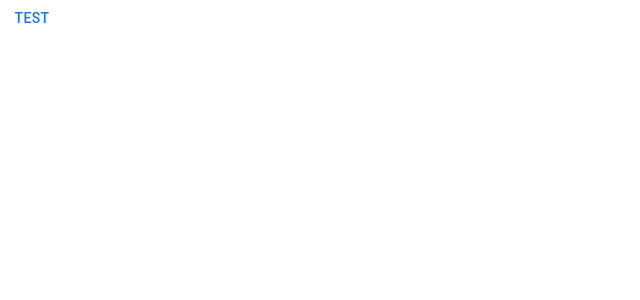
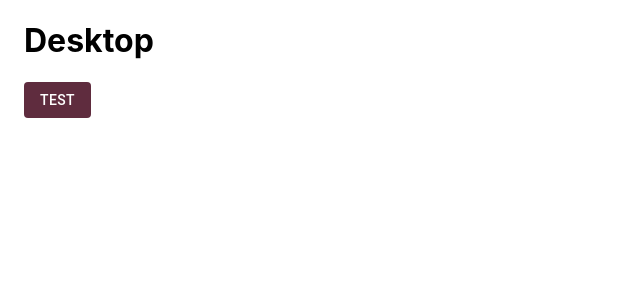
Before and after one commit to drew1991/phase-2-final-project, a React (Create React App) app: page / in a window 1280 px wide. Shown: the top 300 px of the page, without its empty margins (0-640 px from the left). Built offline with nearby package versions, Linux system fonts and the light colour scheme.

Commit message:
creating appbar

```diff
--- a/src/App.js
+++ b/src/App.js
@@ -1,19 +1,30 @@
-import { Backdrop, Button } from "@mui/material";
+import {
+  AppBar,
+  Backdrop,
+  Button,
+  Container,
+  ThemeProvider,
+} from "@mui/material";
 import { useEffect } from "react";
+import Appbar from "./components/appbar";
+import theme from "./styles/theme";
 
 function App() {
   useEffect(() => {
     document.title = "React Material UI -Home";
   }, []);
   return (
-    <container
-      maxWidth="xl"
-      sx={{
-        background: "#fff",
-      }}
-    >
-      <Button>test</Button>
-    </container>
+    <ThemeProvider theme={theme}>
+      <Container
+        maxWidth="xl"
+        sx={{
+          background: "#fff",
+        }}
+      >
+        <Appbar></Appbar>
+        <Button variant="contained">test</Button>
+      </Container>
+    </ThemeProvider>
   );
 }
 
--- /dev/null
+++ b/src/components/appbar/appbarDesktop.js
@@ -0,0 +1,3 @@
+export default function AppbarDesktop({ matches }) {
+  return <h1>Desktop</h1>;
+}
--- /dev/null
+++ b/src/components/appbar/appbarMobile.js
@@ -0,0 +1,3 @@
+export default function AppbarMobile({ matches }) {
+  return <h1>Mobile</h1>;
+}
--- /dev/null
+++ b/src/components/appbar/index.js
@@ -0,0 +1,9 @@
+import { useMediaQuery, useTheme } from "@mui/material";
+import AppbarDesktop from "./appbarDesktop";
+import AppbarMobile from "./appbarMobile";
+
+export default function Appbar() {
+  const theme = useTheme();
+  const matches = useMediaQuery(theme.breakpoints.down("md"));
+  return <>{matches ? <AppbarMobile /> : <AppbarDesktop />}</>;
+}
--- /dev/null
+++ b/src/styles/appbar/index.js
@@ -0,0 +1,6 @@
+import { Box } from "@mui/material";
+import { styled } from "@mui/material";
+
+export const AppBarContainer = styled(Box)(() => {
+  display: "flex";
+});
--- /dev/null
+++ b/src/styles/theme/index.js
@@ -0,0 +1,48 @@
+import { createTheme } from "@mui/material";
+
+export const Colors = {
+  primary: "#5f2c3e",
+  secondary: "#d1adcc",
+  success: "#4CAF50",
+  info: "#00afff",
+  danger: "#FF5722",
+  warning: "#FFC107",
+  dark: "#oe1b20",
+  light: "#aaa",
+  muted: "#abafb3",
+  border: "#DDDFE1",
+  inverse: "#2F3d4A",
+  shaft: "#333",
+
+  //
+  // grays
+  dim_grey: "#696969",
+  dove_gray: "#d5d5d5",
+  body_bg: "#f3f6f9f",
+  light_gray: "rgb(230,230,230)",
+  //
+  // solid color
+  white: "#fff",
+  black: "#000",
+};
+
+const theme = createTheme({
+  palette: {
+    primary: {
+      main: Colors.primary,
+    },
+    secondary: {
+      main: Colors.secondary,
+    },
+  },
+  components: {
+    MuiButton: {
+      defaultProps: {
+        disableRipple: true,
+        disableElevation: true,
+      },
+    },
+  },
+});
+
+export default theme;
```
